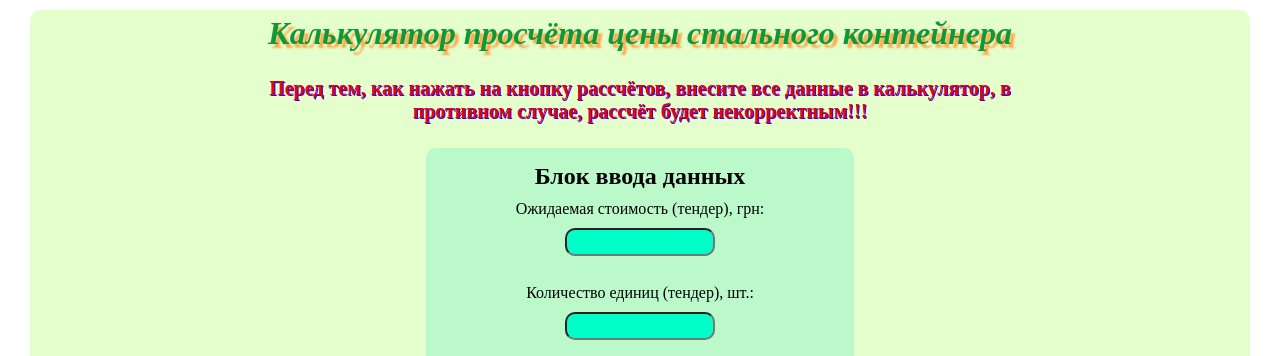
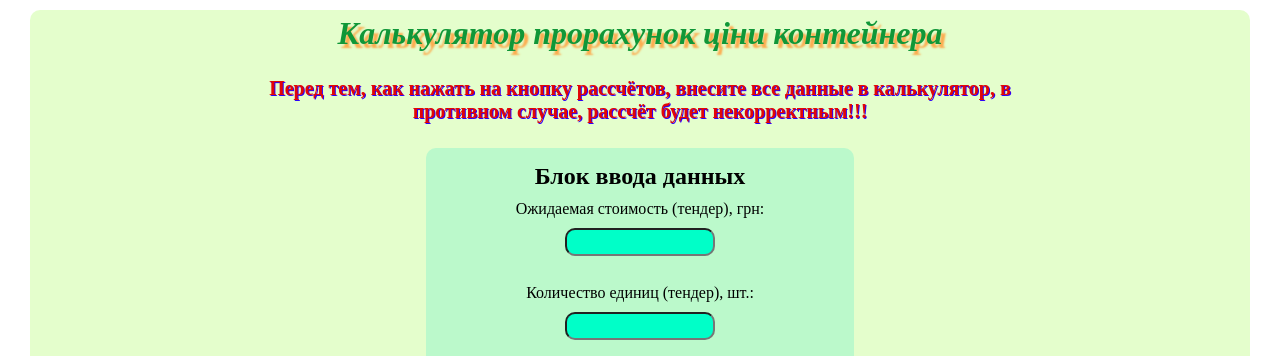
Before and after one commit to GritsenkoOlexandr/Kfmet, a plain HTML site: page index.html in a window 1280 px wide. Shown: the top 356 px of the page. Drawn offline with Linux system fonts and the light colour scheme.

Commit message:
change lang

```diff
--- a/index.html
+++ b/index.html
@@ -4,12 +4,12 @@
     <meta charset="UTF-8">
     <meta http-equiv="X-UA-Compatible" content="IE=edge">
     <meta name="viewport" content="width=device-width, initial-scale=1.0">
-    <title>Просчёт стальных контейнеров</title>
+    <title>Прорахунок </title>
     <link rel="stylesheet" href="style.css">
 </head>
 <body>
     <div class="wrapper">
-        <h1 class="htext">Калькулятор просчёта цены стального контейнера</h1>
+        <h1 class="htext">Калькулятор прорахунок ціни контейнера</h1>
         <p class="wartext">Перед тем, как нажать на кнопку рассчётов, внесите все данные в калькулятор,
             в противном случае, рассчёт будет некорректным!!! </p>
         <div class="contdata">
```
